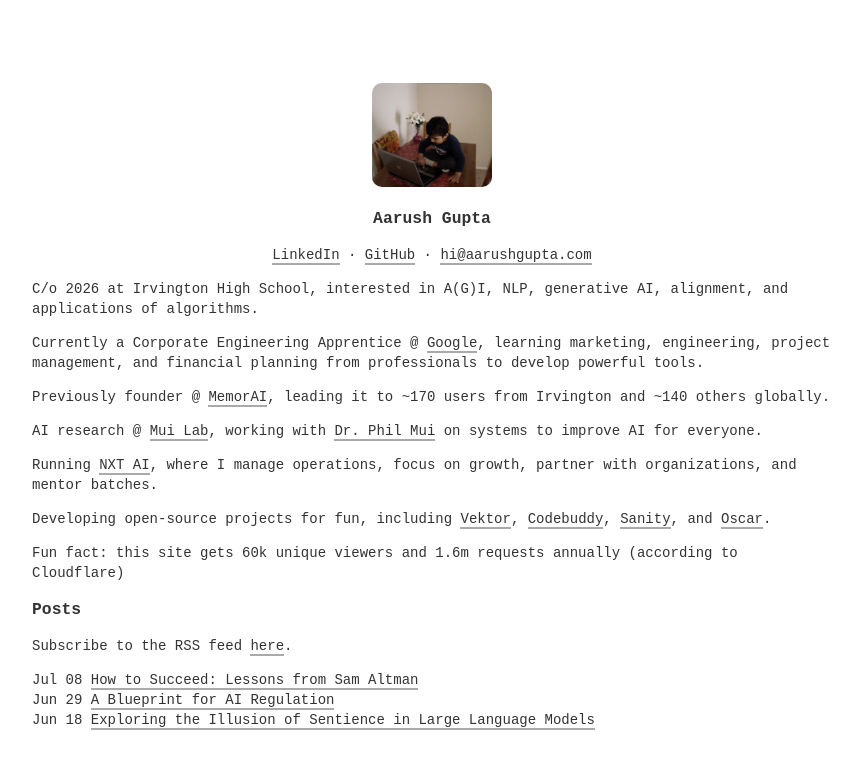
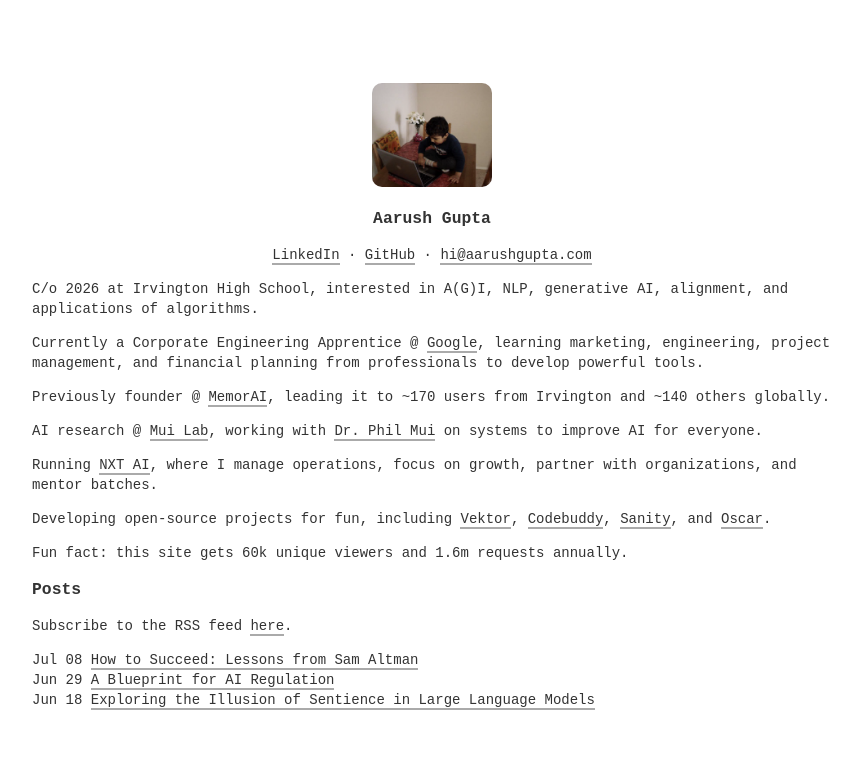
Before and after one commit to notallm/notallm.github.io, a Jekyll site: the page built from index.md, in a window 1280 px wide. Shown: the top 769 px of the page, without its empty margins (208-1068 px from the left). Built offline with Jekyll 4.4.1, drawn with Linux system fonts in a browser that asks for light colours.

Commit message:
remove cloudflare text (gotta be direct)

```diff
--- a/index.md
+++ b/index.md
@@ -25,7 +25,7 @@
 Developing open-source projects for fun, including [Vektor](https://github.com/notallm/vektor), [Codebuddy](https://github.com/notallm/codebuddy),
 [Sanity](https://github.com/notallm/sanity), and [Oscar](https://github.com/notallm/oscar).
 
-Fun fact: this site gets 60k unique viewers and 1.6m requests annually (according to Cloudflare)
+Fun fact: this site gets 60k unique viewers and 1.6m requests annually.
 
 ### Posts
 
```
